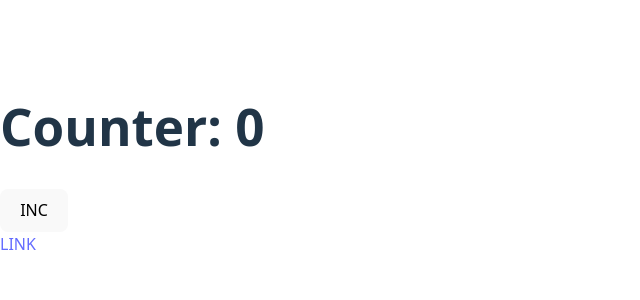
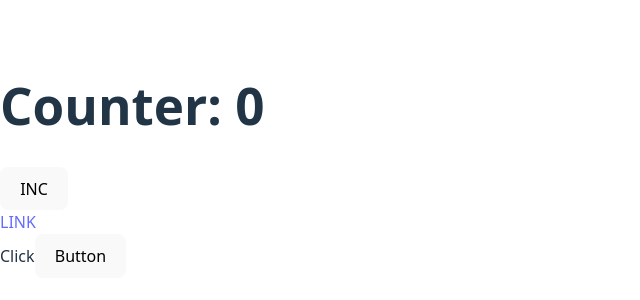
Before and after one commit to MasterfieldProject/MFREACT_26031, a React (Vite) app in the folder exercises/: page / in a window 1280 px wide. Shown: the part 240-540 px from the top of the page, without its empty margins (0-640 px from the left). Built offline with nearby package versions, Linux system fonts and the light colour scheme.

Commit message:
Add event handlers for button clicks and div interactions in EventHandling component

```diff
--- a/exercises/src/EventHandling.jsx
+++ b/exercises/src/EventHandling.jsx
@@ -28,6 +28,14 @@ export default class EventHandling extends React.Component {
         console.log(event.type);
     }
 
+    handleClickButton = (event) => {
+        console.log('handleClickButton event type=' + event.type);
+        event.stopPropagation();
+    }
+
+    handleDivClick = (event) => {
+        console.log('handleDivClick event type=' + event.type);
+    }
 
     render() {
         var msg = "This is a message";
@@ -40,6 +48,11 @@ export default class EventHandling extends React.Component {
                 <div>
                     <a href="https://hwsw.hu" onClick={this.handleClick}>LINK</a>
                 </div>
+                <div>
+                    <div onClick={this.handleDivClick}>Click
+                        <button onClick={this.handleClickButton} className="btn btn-primary">Button</button>
+                    </div>
+                </div>
             </>
         );
     }
```
